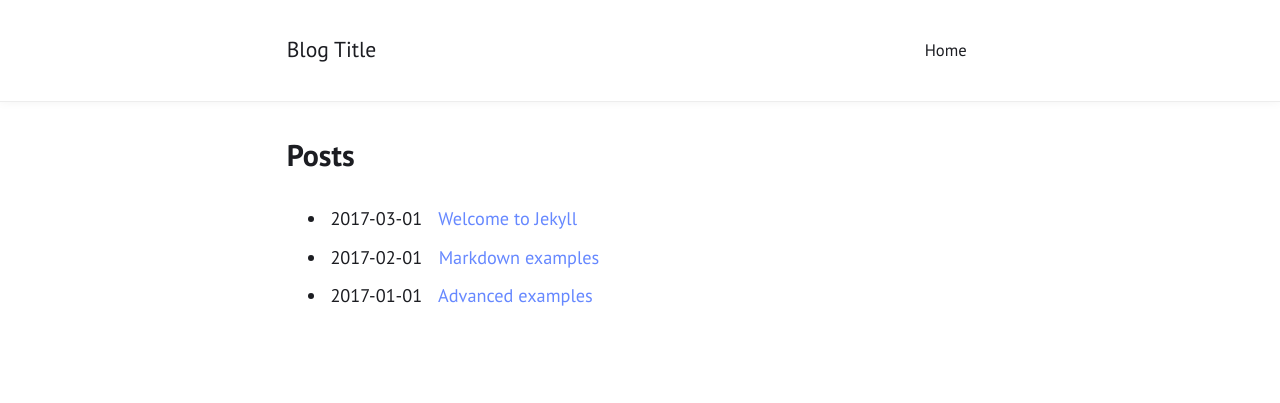
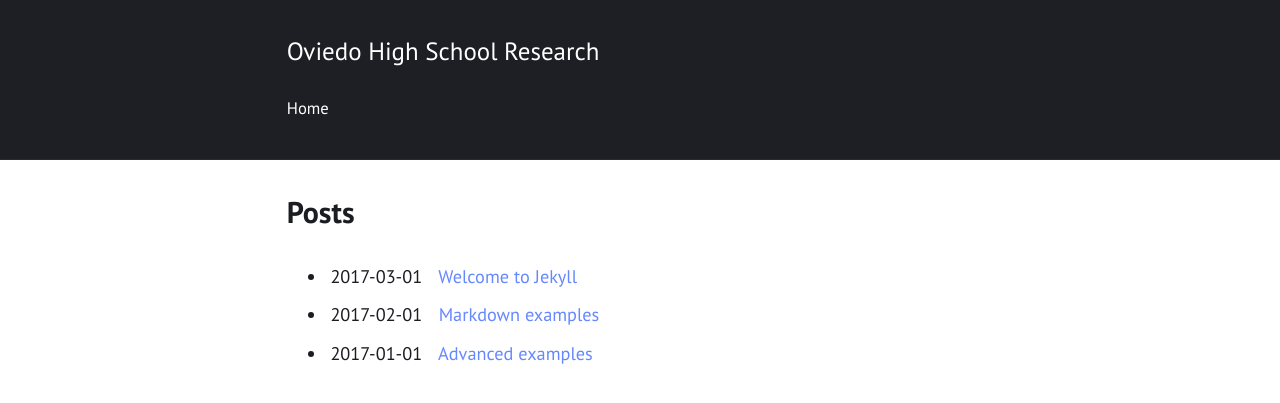
Before and after one commit to ohsresearch/ohsresearch.github.io, a Jekyll site: the page built from index.html, in a window 1280 px wide. Shown: the top 403 px of the page. Built offline with Jekyll 4.4.1, drawn with Linux system fonts in a browser that asks for light colours.

```diff
--- a/_config.yml
+++ b/_config.yml
@@ -1,6 +1,6 @@
-title: "Blog Title"
-author: "Blog Author"
-description: "Made with <b style=\"color: #f45;\">&lt;3</b> by <b><a href=\"https://github.com/niklasbuschmann\">@niklasbuschmann</a></b>"
+title: "Oviedo High School Research"
+author: "Oviedo High School"
+description: "Official website of the Oviedo High School research program."
 permalink: /:title/
 lang: "en"
 excerpt_separator: "\n\n\n"
@@ -12,27 +12,22 @@ sidebar: false               # show a sidebar instead of the usual header
 show_excerpts: false         # show article excerpts on the home page
 show_related: true           # show the previous and next links after every post
 show_description: true       # show the site description in the sidebar
-show_title: false            # always keep the site title visible
+show_title: true            # always keep the site title visible
 
 # Styling
 
-dark_header: false           # always keep the header dark
+dark_header: true           # always keep the header dark
 minimal: false               # use simpler style
 
 # Menu
 
 navigation:
   - {file: "index.html", icon: home}
-  - {file: "README.md", icon: address-card}
+  - {file: "about.html", icon: address-card}
 
 external:                    # see http://fontawesome.com/icons
-#  - {title: Mail, icon: envelope, url: "mailto:niklasbuschmann@users.noreply.github.com"}
-#  - {title: Github, icon: github, url: "https://github.com/niklasbuschmann/contrast"}
-#  - {title: Subscribe, icon: rss, url: "/feed.xml"}
-
-comments:
-#  disqus_shortname: ""      # see https://disqus.com/
-#  isso_domain: ""           # see https://posativ.org/isso/
+  - {title: Mail, icon: envelope, url: "mailto:stringoutreach@gmail.com"}
+  - {title: Subscribe, icon: rss, url: "/feed.xml"}
 
 plugins:
  - jekyll-feed
```
Also changed, not shown: 14 other files.
